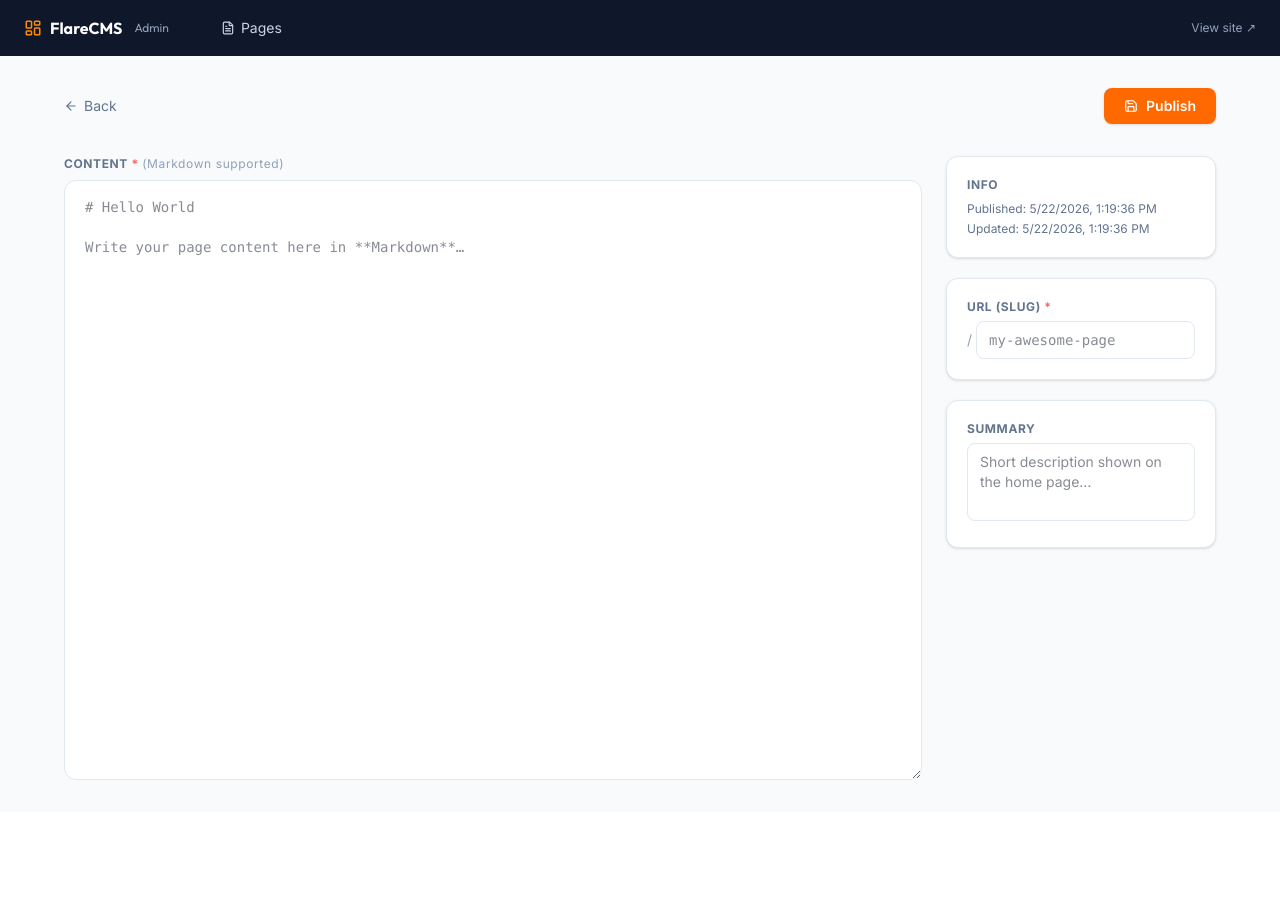
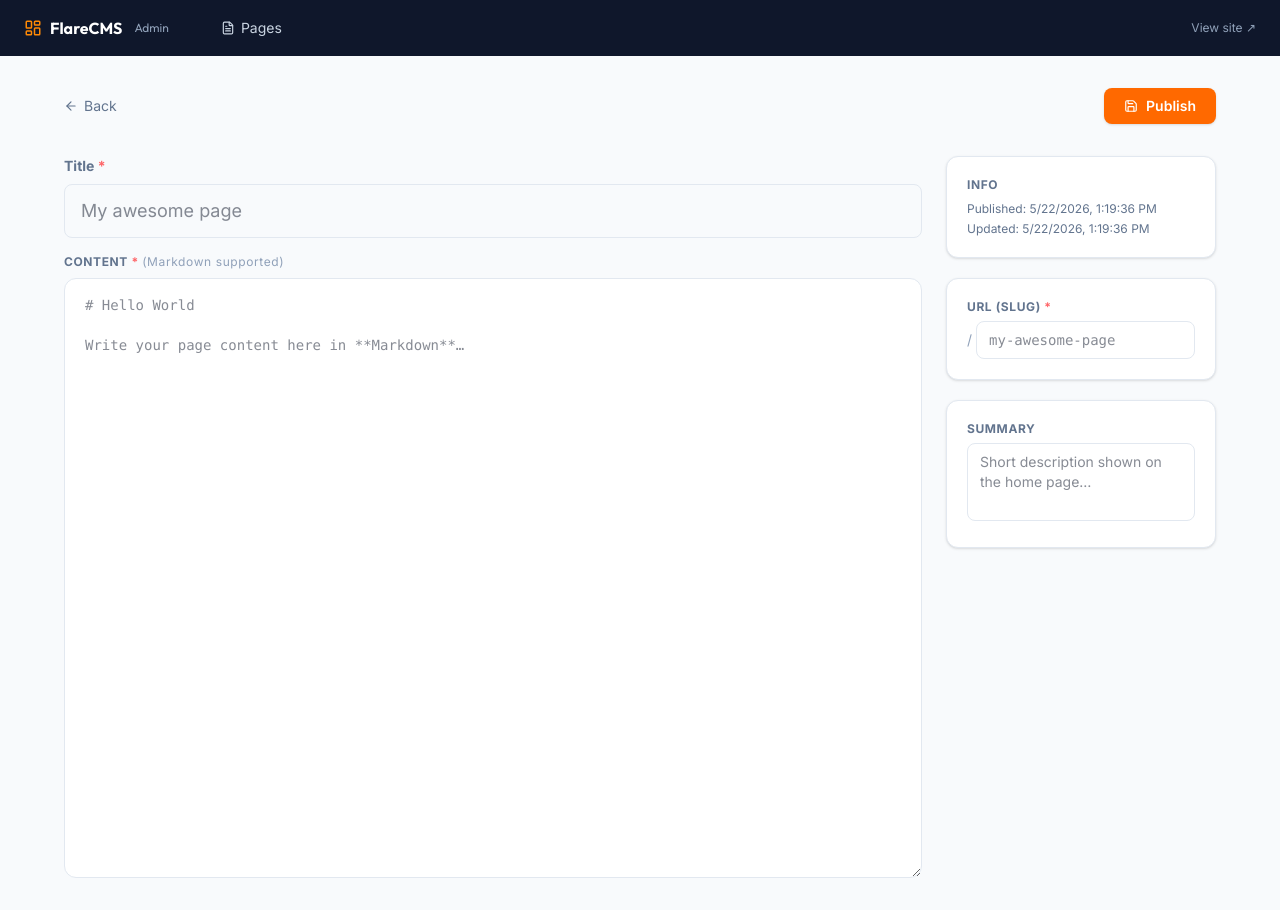
Before and after one commit to acondura/flarecms, a Next.js app: page /admin/new in a window 1280 px wide. Before the commit the page ends 812 px from the top, so only its background shows below. Built offline with nearby package versions, Linux system fonts and the light colour scheme.

Commit message:
feat: add page title input and implement redirect deletion functionality in PageEditor

```diff
--- a/src/components/PageEditor.tsx
+++ b/src/components/PageEditor.tsx
@@ -2,7 +2,7 @@
 
 import { useState, useEffect, useCallback } from 'react';
 import { useRouter } from 'next/navigation';
-import { Save, Eye, EyeOff, ArrowLeft, CheckCircle2, AlertCircle } from 'lucide-react';
+import { Save, Eye, EyeOff, ArrowLeft, CheckCircle2, AlertCircle, Trash2 } from 'lucide-react';
 import { useEffect as useClientEffect } from 'react';
 import { marked } from 'marked';
 
@@ -156,6 +156,19 @@ export default function PageEditor({ initialPage }: PageEditorProps) {
         {/* Editor */}
         <div className="col-span-9">
           <div className="flex flex-col">
+            {/* Title input above Content */}
+            <div className="mb-4">
+              <label htmlFor="page-title" className="block text-sm font-bold text-slate-500 mb-2">Title <span className="text-red-400">*</span></label>
+              <input
+                id="page-title"
+                type="text"
+                value={title}
+                onChange={(e) => setTitle(e.target.value)}
+                placeholder="My awesome page"
+                className="w-full px-4 py-3 text-lg border border-slate-200 rounded-lg outline-none focus:ring-2 focus:ring-orange-400 focus:border-orange-400 transition-all"
+              />
+            </div>
+
             <label className="text-xs font-bold text-slate-500 uppercase tracking-wider mb-2">
               Content <span className="text-red-400">*</span>{' '}
               <span className="normal-case font-normal text-slate-400">(Markdown supported)</span>
@@ -225,9 +238,31 @@ export default function PageEditor({ initialPage }: PageEditorProps) {
               {redirects.length === 0 ? (
                 <p className="text-xs text-slate-500">No redirects</p>
               ) : (
-                <ul className="text-xs text-slate-700 list-disc list-inside">
+                <ul className="text-xs text-slate-700 list-none space-y-2">
                   {redirects.map((r) => (
-                    <li key={r}>/{r}</li>
+                    <li key={r} className="flex items-center justify-between">
+                      <span className="text-slate-700">/{r}</span>
+                      <button
+                        onClick={async () => {
+                          if (!initialPage) return;
+                          if (!confirm(`Remove redirect from /${r} → /${initialPage.slug}?`)) return;
+                          try {
+                            const res = await fetch(`/api/pages/${initialPage.slug}/redirects?from=${encodeURIComponent(r)}`, {
+                              method: 'DELETE',
+                              headers: { 'Content-Type': 'application/json' },
+                            });
+                            if (!res.ok) throw new Error(await res.text());
+                            setRedirects((prev) => prev.filter((x) => x !== r));
+                          } catch (e: any) {
+                            alert('Failed to remove redirect: ' + (e.message || e));
+                          }
+                        }}
+                        className="p-1.5 text-slate-400 hover:text-red-500 hover:bg-red-50 rounded transition-colors"
+                        title={`Remove redirect from /${r}`}
+                      >
+                        <Trash2 size={14} />
+                      </button>
+                    </li>
                   ))}
                 </ul>
               )}
```
